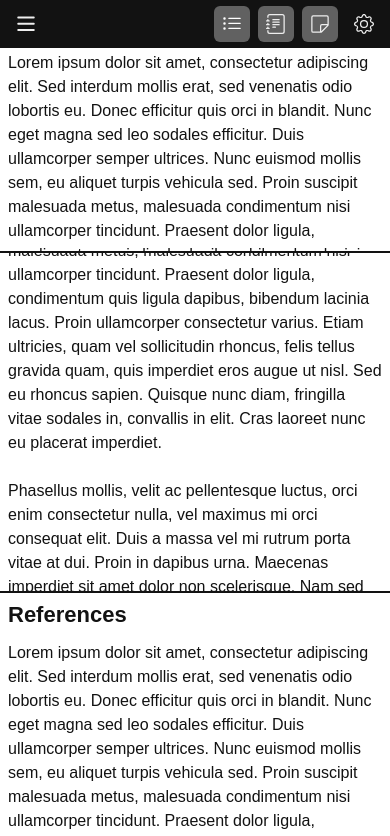
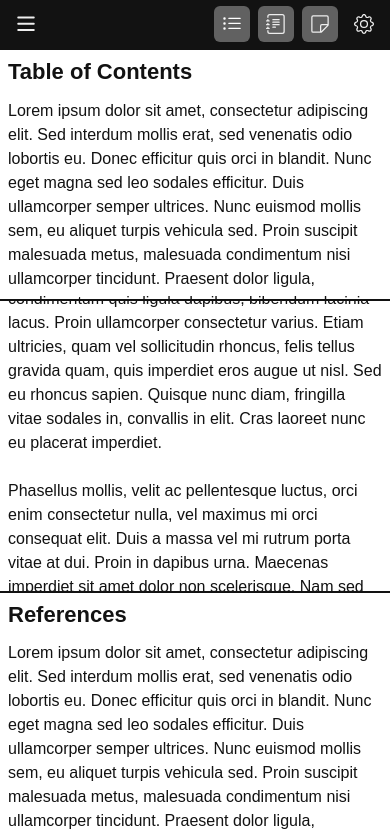
Before and after one commit to AardvarkLaurant/dummyplug.aardvark.moe, a plain HTML site: page index.html in a window 390 px wide. Both pictures are taken after a click on the button 232 px from the left and 24 px from the top of the page. Shown: the top 836 px of the page. Drawn offline with Linux system fonts and the light colour scheme.

Commit message:
Update main.css

```diff
--- a/static/css/main.css
+++ b/static/css/main.css
@@ -686,9 +686,8 @@ button:not(:disabled),
   }
 
   #table-of-contents {
-    top: 0;
+    top: var(--height-site-header);
     width: 100%;
     height: 100%;
-    max-height: unset;
   }
 }
```
